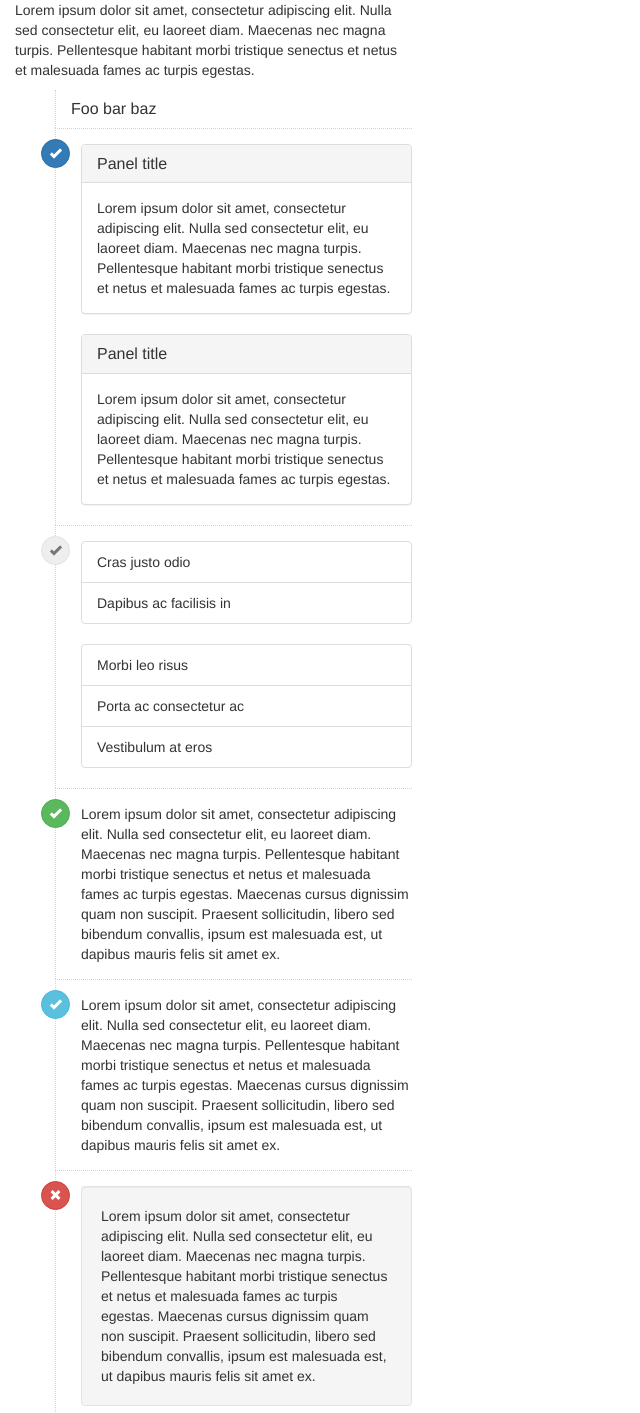
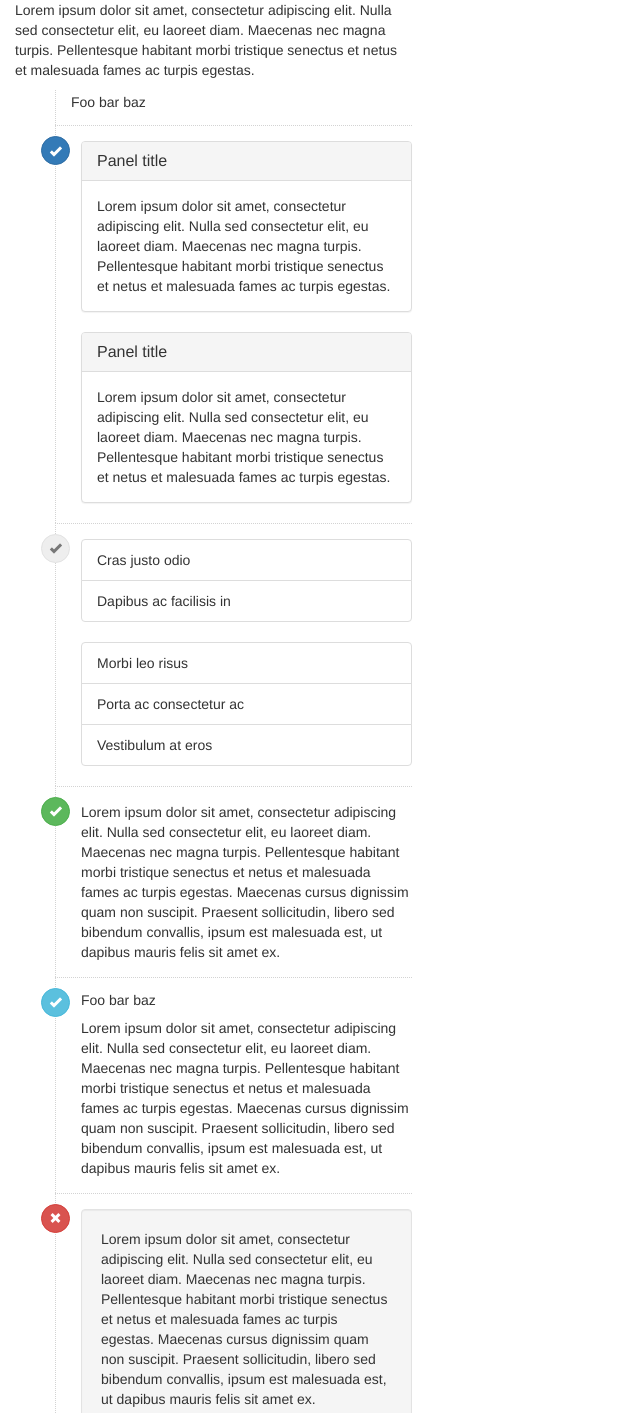
Before and after one commit to alexjab/bootstrap-milestones, a plain HTML site: page milestones.html in a window 1280 px wide. Shown: the top 1413 px of the page, without its empty margins (0-640 px from the left). Drawn offline with nearby package versions, Linux system fonts and the light colour scheme.

Commit message:
various fixes

```diff
--- a/bootstrap-milestones.less
+++ b/bootstrap-milestones.less
@@ -32,6 +32,10 @@
   margin-bottom: @milestone-offset-smaller;
 }
 
+.milestone-content > h1, h2, h3, h4, h5, h6 {
+  margin-top: 0px;
+}
+
 .milestone-title {
   padding-left: @milestone-offset;
   border-left: 1px dotted lightgrey;
@@ -39,7 +43,7 @@
   padding-top: @milestone-offset-smaller;
 }
 
-.milestone-title h1, h2, h3, h4 {
+.milestone-title > h1, h2, h3, h4 {
   font-size: 16px;
   margin-top: @milestone-offset-smaller;
   margin-bottom: @milestone-offset-smaller;
--- a/milestones.html
+++ b/milestones.html
@@ -11,7 +11,7 @@
           <ul class="milestone" style="">
             <li>
               <div class="milestone-title">
-                <h4>Foo bar baz</h4>
+                <h5>Foo bar baz</h5>
               </div>
             </li>
             <li>
@@ -56,7 +56,10 @@
             </li>
             <li>
               <i class="milestone-icon milestone-info glyphicon glyphicon-ok"></i>
-              <div class="milestone-content">Lorem ipsum dolor sit amet, consectetur adipiscing elit. Nulla sed consectetur elit, eu laoreet diam. Maecenas nec magna turpis. Pellentesque habitant morbi tristique senectus et netus et malesuada fames ac turpis egestas. Maecenas cursus dignissim quam non suscipit. Praesent sollicitudin, libero sed bibendum convallis, ipsum est malesuada est, ut dapibus mauris felis sit amet ex.</div>
+              <div class="milestone-content">
+                <h5>Foo bar baz</h5>
+                Lorem ipsum dolor sit amet, consectetur adipiscing elit. Nulla sed consectetur elit, eu laoreet diam. Maecenas nec magna turpis. Pellentesque habitant morbi tristique senectus et netus et malesuada fames ac turpis egestas. Maecenas cursus dignissim quam non suscipit. Praesent sollicitudin, libero sed bibendum convallis, ipsum est malesuada est, ut dapibus mauris felis sit amet ex.
+              </div>
             </li>
             <li>
               <i class="milestone-icon milestone-danger glyphicon glyphicon-remove"></i>
```
Also changed, not shown: bootstrap-milestones.css, bootstrap-milestones.min.css.
